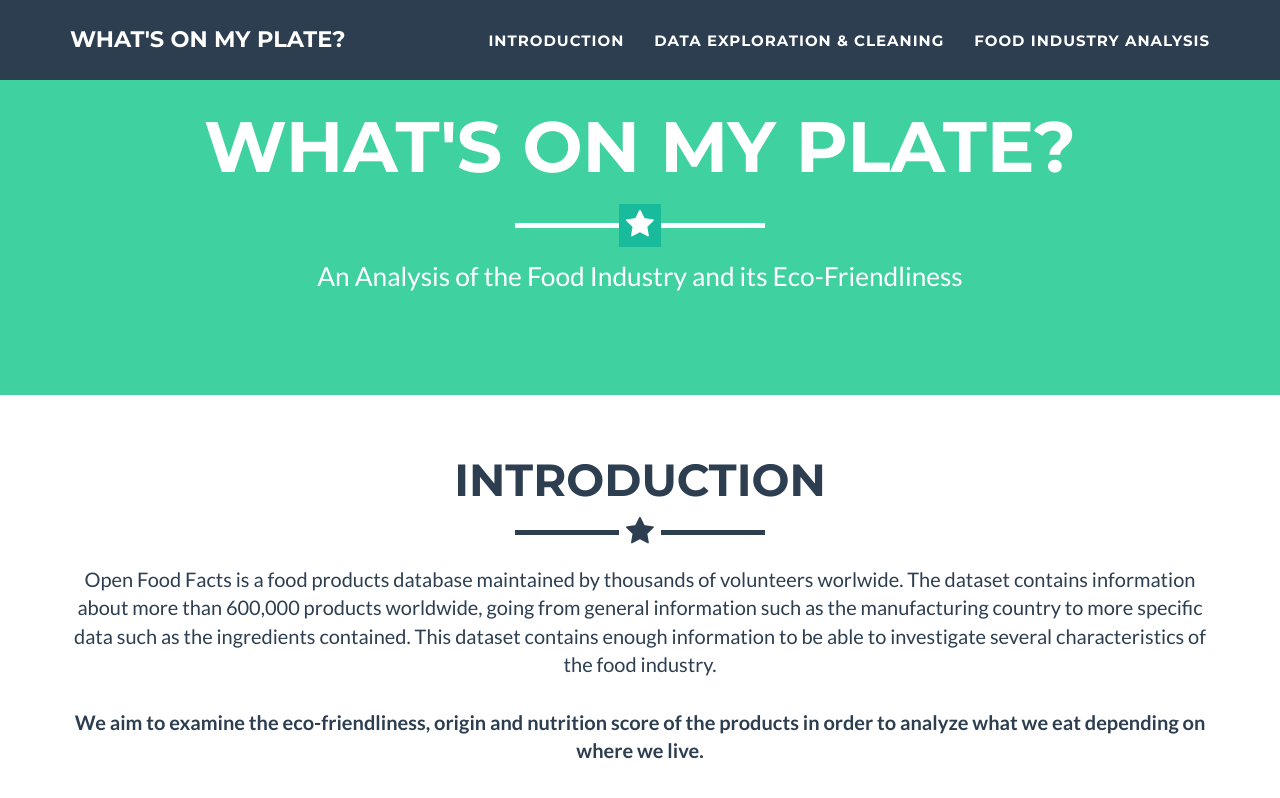
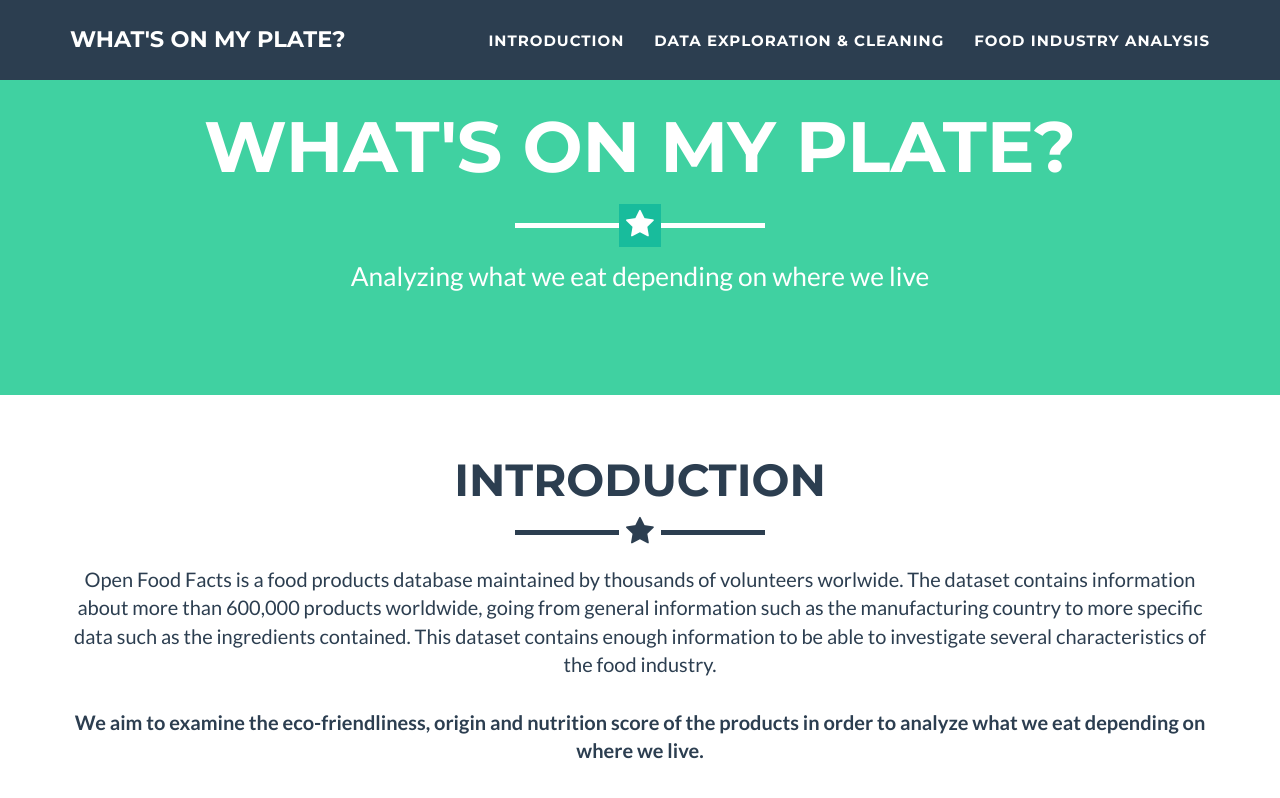
Before and after one commit to AhmedAhres/whats-on-my-plate, a Jekyll site: the page built from index.html, in a window 1280 px wide and 900 px high, scrolled down 564 px. Shown: the top 798 px of the window. Built offline with Jekyll 4.4.1, drawn with Linux system fonts in a browser that asks for light colours.

Commit message:
Updated description

```diff
--- a/_includes/header.html
+++ b/_includes/header.html
@@ -7,7 +7,7 @@
                     <div class="intro-text">
                         <span class="name">{{ site.title }}</span>
                         <hr class="star-light">
-                        <span class="skills">An Analysis of the Food Industry and its Eco-Friendliness</span>
+                        <span class="skills">Analyzing what we eat depending on where we live</span>
                     </div>
                 </div>
             </div>
```
